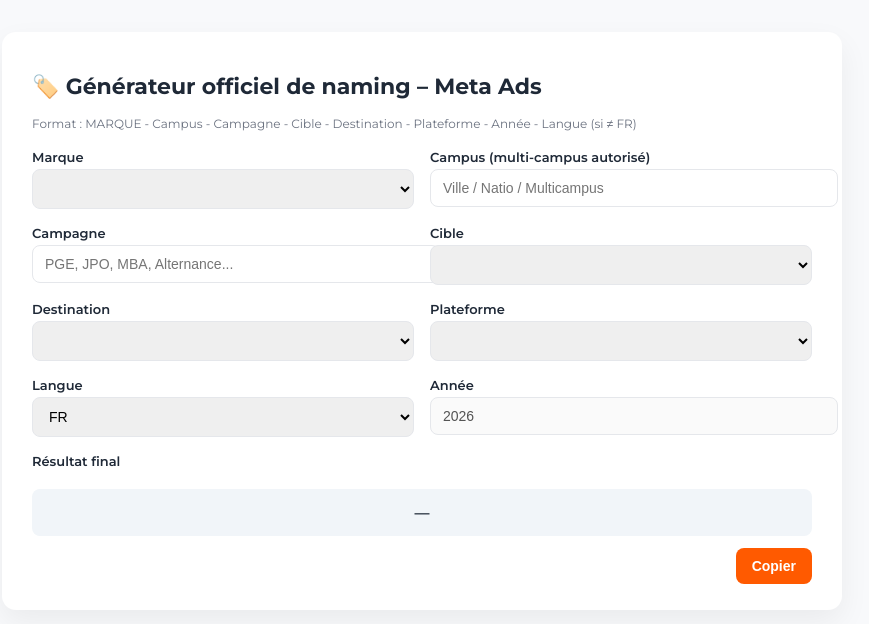
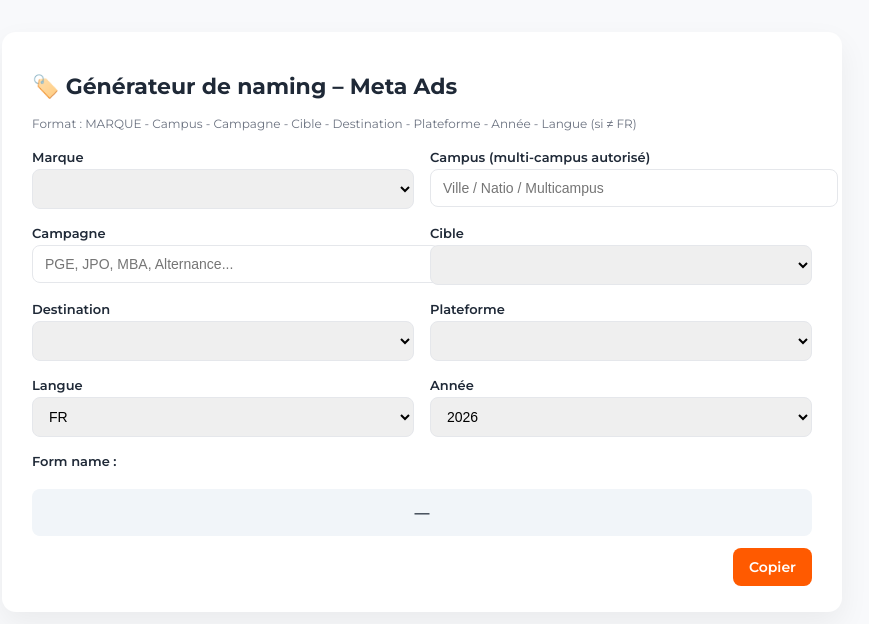
Before and after one commit to gabrielvadot/naming-meta-tool, a plain HTML site: page index.html in a window 1280 px wide. Shown: the whole page, without its empty margins (218-1087 px from the left). Drawn offline with Linux system fonts and the light colour scheme.

```diff
--- a/index.html
+++ b/index.html
@@ -92,6 +92,7 @@
       cursor: pointer;
       font-weight: 600;
       font-size: 14px;
+      font-family: "Montserrat", sans-serif;
     }
 
     button:hover {
@@ -110,7 +111,7 @@
 <body>
 
 <div class="container">
-  <h1>🏷️ Générateur officiel de naming – Meta Ads</h1>
+  <h1>🏷️ Générateur de naming – Meta Ads</h1>
 
   <div class="rules">
     Format : MARQUE - Campus - Campagne - Cible - Destination - Plateforme - Année - Langue (si ≠ FR)
@@ -145,8 +146,8 @@
     </div>
 
     <div>
-      <label>Campagne</label>
-      <input id="campagne" placeholder="PGE, JPO, MBA, Alternance..." />
+        <label>Campagne</label>
+        <input id="campagne" placeholder="PGE, JPO, MBA, Alternance..." />
     </div>
 
     <div>
@@ -193,11 +194,14 @@
 
     <div>
       <label>Année</label>
-      <input id="annee" disabled />
+      <select id="annee">
+        <option value="2026">2026</option>
+        <option value="2026">2027</option>
+        </select>
     </div>
 
     <div class="full">
-      <label>Résultat final</label>
+      <label>Form name :</label>
       <div id="result" class="result">—</div>
     </div>
 
```
